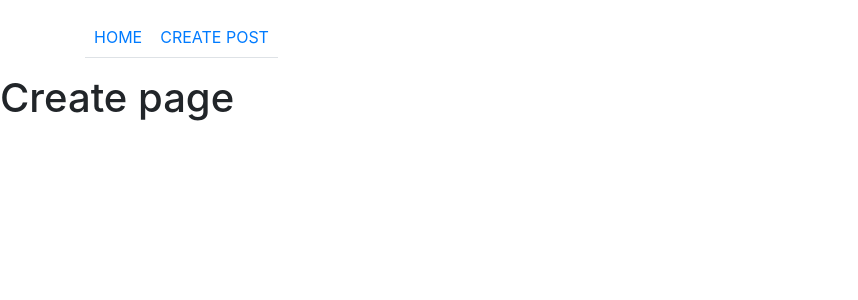
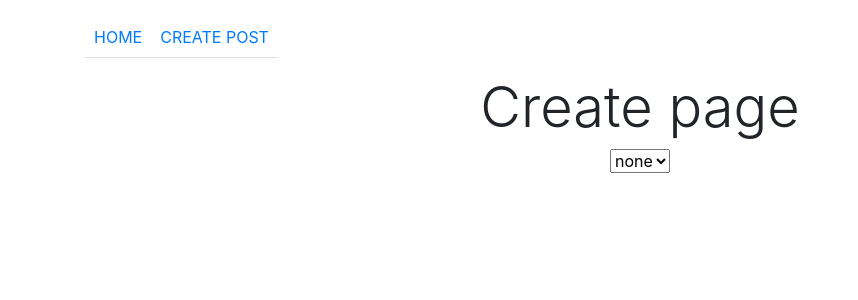
Before and after one commit to DanielCortesTX/Redux-Challenge, a React (Create React App) app in the folder client/: page /create in a window 1280 px wide. Shown: the top 300 px of the page, without its empty margins (0-858 px from the left). Built offline with nearby package versions, Linux system fonts and the light colour scheme.

Commit message:
feat: Made option selector for create page category form

```diff
--- a/client/src/components/Create.js
+++ b/client/src/components/Create.js
@@ -1,10 +1,12 @@
 import React, { Component } from 'react'
+import CreateForm from './CreateForm'
 
 export default class Create extends Component {
   render() {
     return (
-      <div>
-        <h1>Create page</h1>
+      <div className="center-item">
+        <h1 className="display-4">Create page</h1>
+        <CreateForm />
       </div>
     )
   }
--- /dev/null
+++ b/client/src/components/CreateForm.js
@@ -0,0 +1,95 @@
+import React, { Component } from 'react'
+import { connect } from 'react-redux';
+
+class CreateForm extends Component {
+  state = {
+    title: '',
+    text: '',
+    author: '',
+    category: 'none'
+  }
+  categoryChange(e) {
+    this.setState({
+      category: e.target.value
+    })
+  }
+  render() {
+    const { categories } = this.props
+
+    let commentForm
+    if(categories === null){
+      commentForm = <h1>Loading</h1>
+    } else {
+      commentForm = <select
+      defaultValue='none'>{
+      categories.map((category, index) => (<option
+        value={category.name}
+        key={index}
+        defaultValue='none'
+      >{category.name}</option>))}
+      </select>
+    }
+
+    return (
+      <div>
+        {commentForm}
+      </div>
+    )
+  }
+}
+
+const mapStateToProps = ({ category }) => {
+  let categories = category.allCategories.concat({name: 'none'})
+  return {
+    categories: categories
+  }
+}
+
+export default connect(mapStateToProps)(CreateForm)
+
+// <select
+//             onChange={this.handleUserLogin}
+//             value={checkNull(this.props.authedUser)}
+//             className="custom-select">
+//           {this.props.usersId.map((user) => (
+//             <option
+//               value={user}
+//               key={user}
+//               defaultValue={user === this.props.authedUser}
+//               >{checkNull(user)}</option>
+//             )
+//           )}
+//           </select>
+
+
+
+
+
+// <form onSubmit={console.log(this.state)}>
+//       <select
+//         onChange={this.categoryChange}
+//         value={checkNull(this.props.category)}
+//         className="">
+//         {categories.map((category, index) => (
+//           <option
+//             value={category.name}
+//             key={index}
+//             defaultValue={checkNull(category)}
+//           >{checkNull(category)}</option>
+//         )
+//         )}
+//       </select>
+//     </form>
+
+
+
+// <h2 key={index}>{category.name}</h2>
+
+
+
+
+// categories.map((category, index) => (<option
+//   value={category.name}
+//   key={index}
+//   defaultValue={'loading'}
+// >{category.name}</option>))
```
